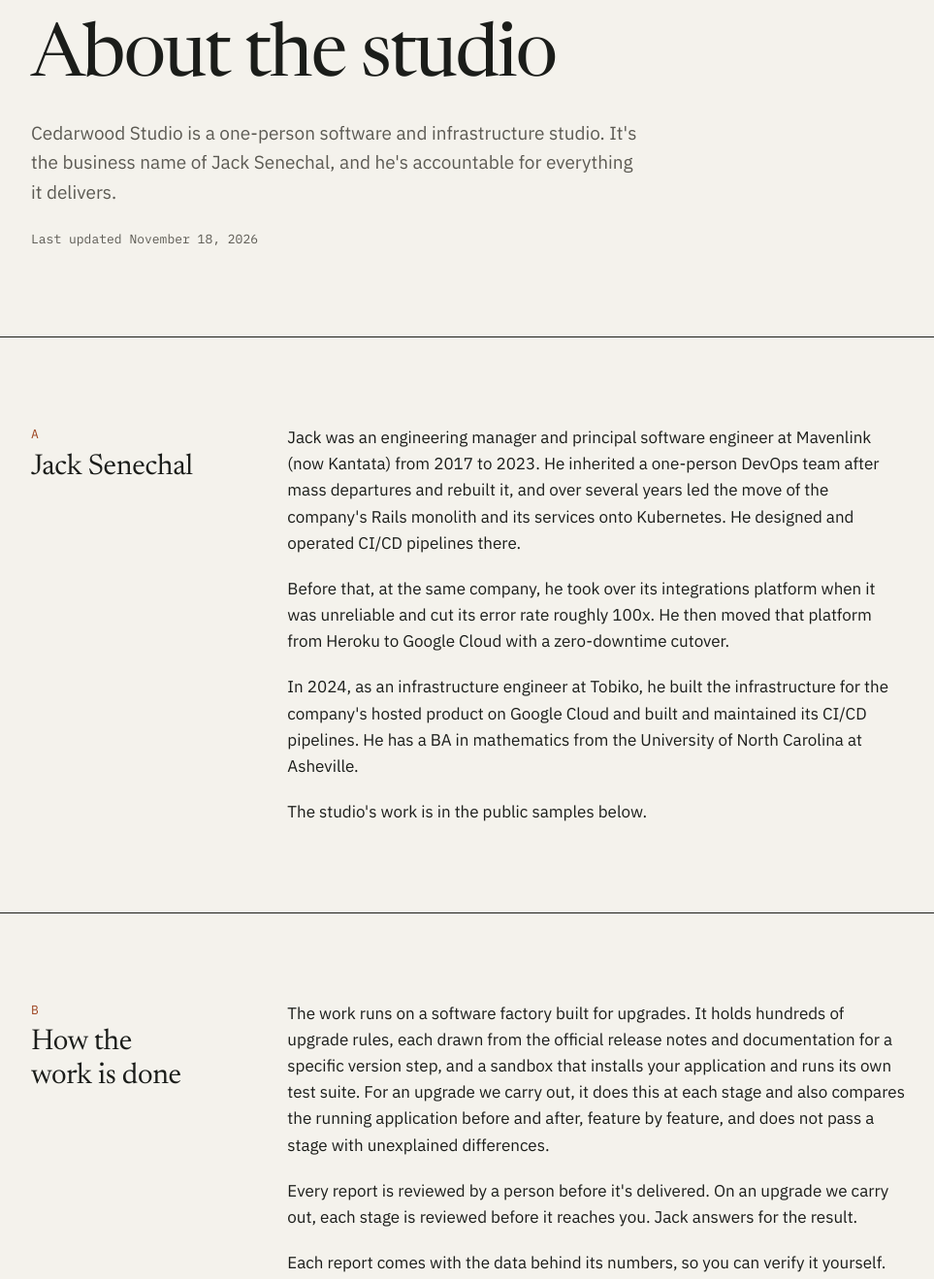
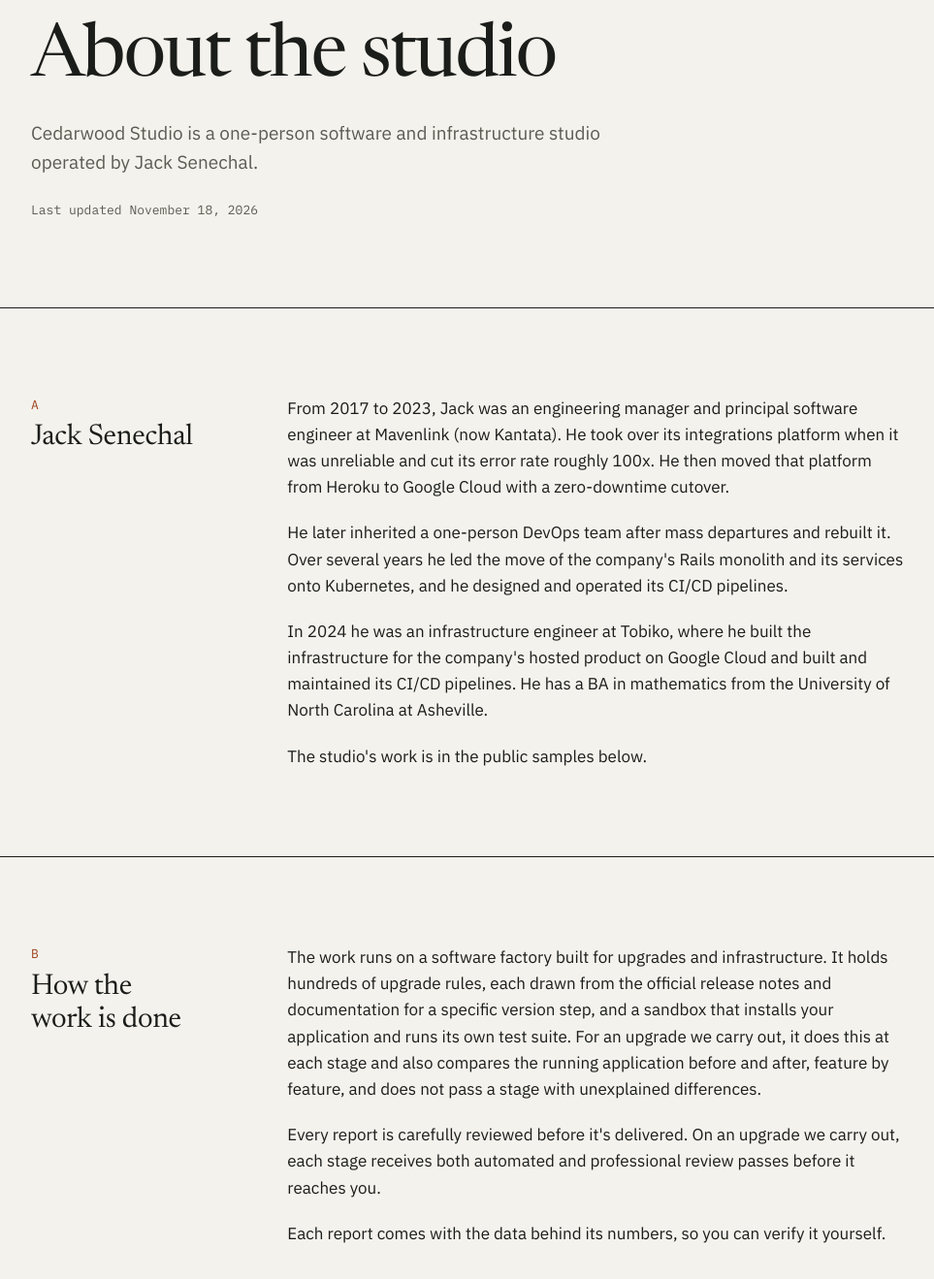
Before and after one commit to cedarwood-studio/site-published, a plain HTML site: page about/index.html in a window 1280 px wide. Shown: the part 140-1459 px from the top of the page at 97% size, without its empty margins (56-1019 px from the left). Drawn offline with Linux system fonts and the light colour scheme.

Commit message:
Publish 57ae1b1

```diff
--- a/about/index.html
+++ b/about/index.html
@@ -42,7 +42,7 @@
 <main id="main">
 <section class="page-head wrap">
   <h1>About the studio</h1>
-  <p class="lead measure">Cedarwood Studio is a one-person software and infrastructure studio. It's the business name of Jack Senechal, and he's accountable for everything it delivers.</p>
+  <p class="lead measure">Cedarwood Studio is a one-person software and infrastructure studio operated by Jack Senechal.</p>
   <p class="updated">Last updated <time datetime="2026-11-18">November 18, 2026</time></p>
 </section>
 
@@ -52,9 +52,9 @@
     <h2>Jack Senechal</h2>
   </div>
   <div class="split-body prose">
-  <p>Jack was an engineering manager and principal software engineer at Mavenlink (now Kantata) from 2017 to 2023. He inherited a one-person DevOps team after mass departures and rebuilt it, and over several years led the move of the company's Rails monolith and its services onto Kubernetes. He designed and operated CI/CD pipelines there.</p>
-  <p>Before that, at the same company, he took over its integrations platform when it was unreliable and cut its error rate roughly 100x. He then moved that platform from Heroku to Google Cloud with a zero-downtime cutover.</p>
-  <p>In 2024, as an infrastructure engineer at Tobiko, he built the infrastructure for the company's hosted product on Google Cloud and built and maintained its CI/CD pipelines. He has a BA in mathematics from the University of North Carolina at Asheville.</p>
+  <p>From 2017 to 2023, Jack was an engineering manager and principal software engineer at Mavenlink (now Kantata). He took over its integrations platform when it was unreliable and cut its error rate roughly 100x. He then moved that platform from Heroku to Google Cloud with a zero-downtime cutover.</p>
+  <p>He later inherited a one-person DevOps team after mass departures and rebuilt it. Over several years he led the move of the company's Rails monolith and its services onto Kubernetes, and he designed and operated its CI/CD pipelines.</p>
+  <p>In 2024 he was an infrastructure engineer at Tobiko, where he built the infrastructure for the company's hosted product on Google Cloud and built and maintained its CI/CD pipelines. He has a BA in mathematics from the University of North Carolina at Asheville.</p>
   <p>The studio's work is in the public samples below.</p>
   </div>
 </div></section>
@@ -65,8 +65,8 @@
     <h2>How the work is done</h2>
   </div>
   <div class="split-body prose">
-  <p>The work runs on a software factory built for upgrades. It holds hundreds of upgrade rules, each drawn from the official release notes and documentation for a specific version step, and a sandbox that installs your application and runs its own test suite. For an upgrade we carry out, it does this at each stage and also compares the running application before and after, feature by feature, and does not pass a stage with unexplained differences.</p>
-  <p>Every report is reviewed by a person before it's delivered. On an upgrade we carry out, each stage is reviewed before it reaches you. Jack answers for the result.</p>
+  <p>The work runs on a software factory built for upgrades and infrastructure. It holds hundreds of upgrade rules, each drawn from the official release notes and documentation for a specific version step, and a sandbox that installs your application and runs its own test suite. For an upgrade we carry out, it does this at each stage and also compares the running application before and after, feature by feature, and does not pass a stage with unexplained differences.</p>
+  <p>Every report is carefully reviewed before it's delivered. On an upgrade we carry out, each stage receives both automated and professional review passes before it reaches you.</p>
   <p>Each report comes with the data behind its numbers, so you can verify it yourself.</p>
   </div>
 </div></section>
```
Also changed, not shown: github-actions-ci-diagnostic/index.html (+1 -1 lines), nodejs-upgrade-roadmap/index.html (+2 -2 lines), rails-upgrade-roadmap/index.html (+2 -2 lines), llms.txt.
